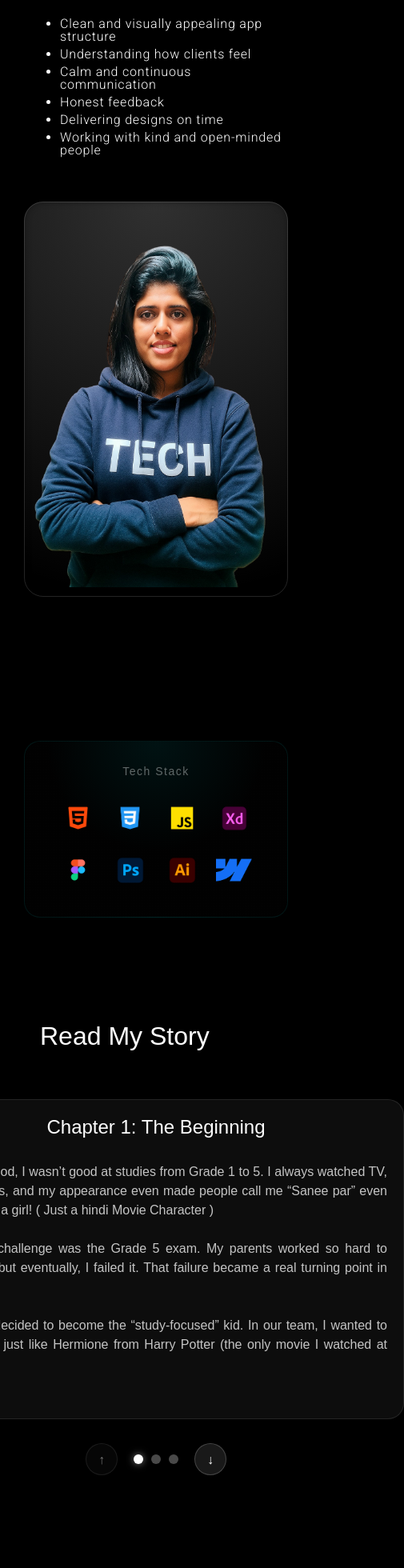
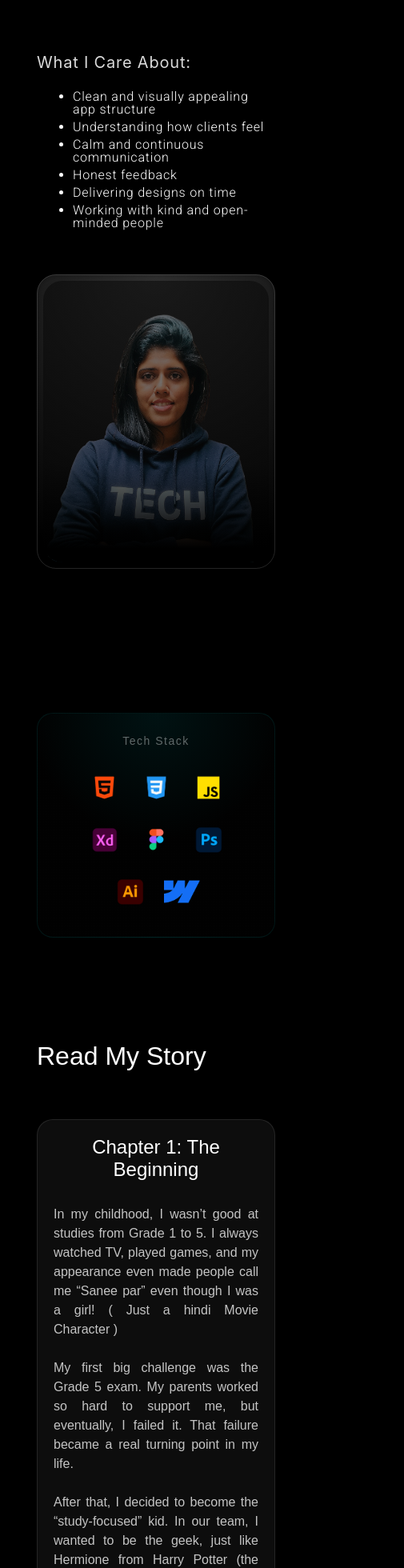
Before and after one commit to WShashinduChamika/client-portfolio, a React (Create React App) app: page /Info in a window 390 px wide. Shown: the part 1002-2962 px from the top of the page at 80% size, 505 px wide, since content can reach past the window. Built offline with nearby package versions, Linux system fonts and the light colour scheme.

Commit message:
feat: enhance Info page layout with responsive adjustments and improved image handling

```diff
--- a/src/Pages/Info/Info.css
+++ b/src/Pages/Info/Info.css
@@ -4,6 +4,11 @@
   align-items: center;
   display: flex;
   padding-top: 200px;
+}
+
+.info-content {
+  margin: 0 auto;
+  max-width: 1000px;
 }
 
 .icon-section-dot {
@@ -83,6 +88,7 @@
 
 .Aboutpart {
   display: flex;
+  align-items: center;
   margin-top: 100px;
   gap: 50px;
 }
@@ -110,11 +116,21 @@
   margin-right: 0px;
 }
 
+.Meholder {
+  position: relative;
+  width: 100%;
+  aspect-ratio: 4 / 5;
+  border-radius: 24px;
+  overflow: hidden;
+}
+
 .Me {
   width: 100%;
-  height: 474px;
-  border-radius: 24px;
-  /* object-fit: cover; */
+  height: 100%;
+  display: block;
+  border-radius: inherit;
+  object-fit: cover;
+  object-position: center top;
 }
 
 .AboutHead {
@@ -150,9 +166,8 @@
 
 .Meholder::after {
   content: "";
-
-  top: 0;
-  left: 0;
+  position: absolute;
+  inset: 0;
   width: 100%;
   height: 100%;
   background-image: linear-gradient(
@@ -174,7 +189,8 @@
 
 /* make the story container a positioning context for the floating panel */
 .story-carousel-container {
-  max-width: 700px;
+  flex: 1;
+  min-width: 0;
   position: relative;
   display: flex;
 }
@@ -194,8 +210,9 @@
 
 .story-chapters {
   display: flex;
+  align-items: flex-start;
   justify-content: center;
-  gap: 50px;
+  gap: 40px;
   margin-bottom: 30px;
 }
 
@@ -264,6 +281,8 @@
   justify-content: space-between;
   align-items: center;
   gap: 50px;
+  min-width: 0;
+  width: 100%;
 }
 
 .story-card {
@@ -274,19 +293,18 @@
   border-radius: 20px;
   padding: 30px;
   min-height: 400px;
-  min-width: 620px;
-  max-width: 620px;
+  min-width: 0;
+  width: 100%;
   flex: 1;
   transition: all 0.3s ease;
 }
 
 /* Floating panel that mirrors the requested translucent box, placed on the right of the story section */
 .story-floating-box {
-  /* position: absolute;
-  top: 11px;
-  right: 8.33px; */
-  width: 327.33038330078125px;
-  height: 417px;
+  flex-shrink: 0;
+  width: clamp(200px, 25vw, 327px);
+  height: auto;
+  min-height: 417px;
   border-radius: 12px;
   background: #FFFFFF0D; /* updated semi-transparent white per design */
   backdrop-filter: blur(48.599998474121094px);
@@ -298,6 +316,9 @@
   border: 1px solid rgba(255,255,255,0.06);
   color: #fff;
   overflow: auto;
+  display: flex;
+  align-items: center;
+  justify-content: center;
 }
 
 /* Large number styling inside the floating box */
@@ -305,15 +326,15 @@
   font-family: Inter, sans-serif;
   font-weight: 400;
   font-style: normal;
-  font-size: 200.38px;
+  font-size: clamp(80px, 15vw, 200px);
   line-height: 100%;
   letter-spacing: 0%;
   color: #FFFFFF0D; /* use requested translucent white for text */
   margin: 0;
   padding: 0;
   display: flex;
-  align-items: flex-end;
-  justify-content: flex-end;
+  align-items: center;
+  justify-content: center;
   height: 100%;
   background: transparent;
 }
@@ -404,7 +425,23 @@
   z-index: 50; /* ensure it's above other content */
 }
 
+@media only screen and (max-width: 1220px) {
+  .info-content {
+    margin: 0 50px;
+  }
+}
+
+@media only screen and (max-width: 1078px) {
+  .info-content {
+    margin: 0 30px;
+  }
+}
+
 @media (max-width: 900px) {
+  .info-content {
+    margin: 0 16px;
+  }
+
   .text-hero.info-hero {
     width: 100%;
   }
@@ -429,19 +466,32 @@
   .Grapicscard {
     padding: 8%;
   }
-}
 
-@media (max-width: 900px) {
   /* hide the decorative floating box on smaller screens */
   .right-floating-box {
     display: none;
   }
 }
 
+@media (max-width: 900px) {
+  /* hide floating panel on tablet/mobile */
+  .story-floating-box {
+    display: none;
+  }
+
+  .story-chapters {
+    flex-direction: column;
+    gap: 20px;
+  }
+
+  .story-carousel-container {
+    width: 100%;
+  }
+}
 
 @media (max-width: 768px) {
   .story-carousel-section {
-    padding: 0 20px;
+    padding: 0;
   }
 
   .story-content {
@@ -454,6 +504,7 @@
     text-align: center;
     padding: 20px;
     width: 100%;
+    min-width: 0;
   }
 
   .story-image-container {
@@ -474,13 +525,8 @@
   }
 
   .nav-btn {
-    width: 40px;
-    height: 40px;
+    width: 36px;
+    height: 36px;
     font-size: 16px;
   }
-
-  /* hide floating panel on small screens */
-  .story-floating-box {
-    display: none;
-  }
 }
--- a/src/Pages/Info/Info.jsx
+++ b/src/Pages/Info/Info.jsx
@@ -57,6 +57,7 @@ function Info() {
         <Navbar />
       </div>
 
+      <div className="info-content">
       <motion.div
         class="overline-wrapper"
         initial={{ opacity: 0, y: 50 }} // start with 0 opacity and below the screen
@@ -112,7 +113,7 @@ function Info() {
 
         <div className="window-outline">
           <div className="Meholder">
-            <img src={Me} className="Me" alt="Logo" />
+            <img src={Me} className="Me" alt="Portrait of Minuri" />
           </div>
         </div>
         {/* Decorative box removed from Aboutpart; moved to story section below */}
@@ -232,6 +233,8 @@ function Info() {
         </div>
       </div>
 
+      </div>
+
       <div
         data-w-id="ee1e9c3e-a1c6-2190-15b3-1daea0409ed7"
         className="section-footer"
```
Also changed, not shown: 1 other file (tests, documents, lock files or other folders).
